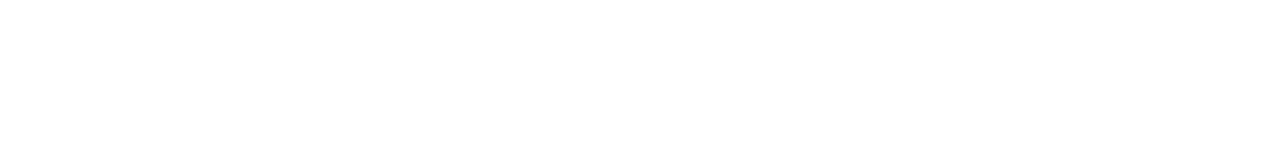
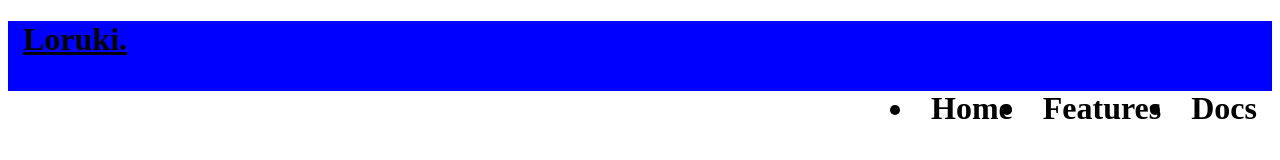
Before and after one commit to BF-FrontEnd-class-2024/group3-loruki-rebuild, a website: page pages/another-page.html in a window 1280 px wide. Drawn offline with Linux system fonts and the light colour scheme.

Commit message:
add html and css files

```diff
--- /dev/null
+++ b/pages/another-page.css
@@ -0,0 +1,20 @@
+.navbar {
+  background-color: blue;
+  height: 70px;
+}
+.navbar ul {
+  display: flex;
+  justify-content: right;
+  padding-top: 0%;
+}
+.navbar a {
+  color: black;
+  padding: 10px;
+  margin: 0 5px;
+}
+.navbar ul a:hover {
+  border-bottom: 2px #fff solid;
+}
+.navbar .flex {
+  justify-content: space-between;
+}
--- a/pages/another-page.html
+++ b/pages/another-page.html
@@ -1,10 +1,30 @@
 <!DOCTYPE html>
 <html lang="en">
+
 <head>
   <meta charset="UTF-8" />
   <link rel="icon" type="image/svg+xml" href="./client/assets/favicon.ico" />
+  <link rel="stylesheet" href="another-page.css">
   <meta name="viewport" content="width=device-width, initial-scale=1.0" />
   <title>another-page</title>
 </head>
-  <body></body>
+
+<body>
+  <!--Navbar -->
+  <div class="navbar">
+    <div class="container flex">
+      <h1 class="logo"><a href="index.html">Loruki.</a>
+        <nav>
+          <ul>
+            <li><a>Home</a></li>
+            <li><a>Features</a></li>
+            <li><a>Docs</a></li>
+
+          </ul>
+        </nav>
+
+      </h1>
+
+</body>
+
 </html>
```
Lines whose indentation alone changed are shown as unchanged.
